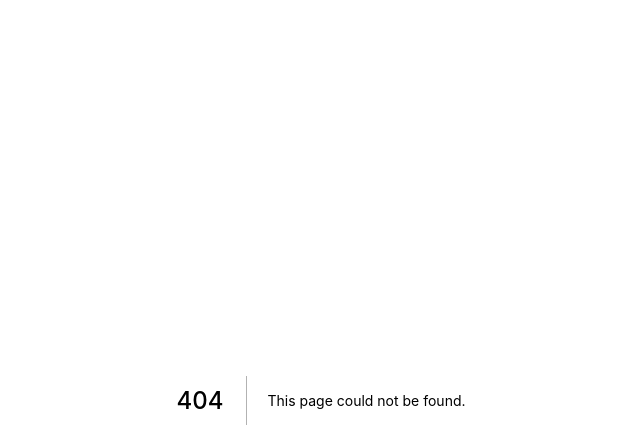
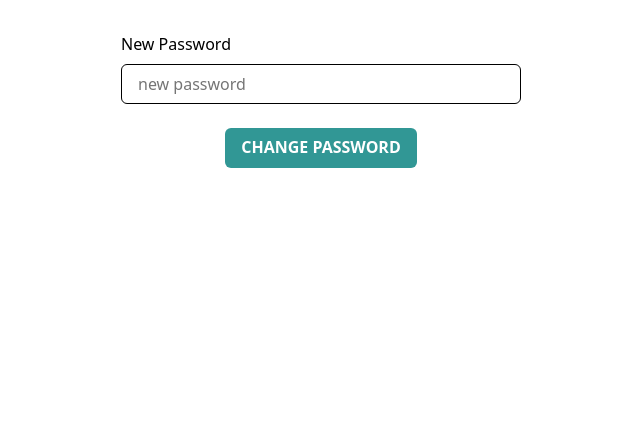
Before and after one commit to MomohNobert/lirreddit-frontend, a Next.js app: page /change-password/1 in a window 1280 px wide. Before the commit this address had no page. Shown: the top 448 px of the page, without its empty margins (319-959 px from the left). Built offline with nearby package versions, Linux system fonts and the light colour scheme.

Commit message:
created token component

```diff
--- /dev/null
+++ b/src/pages/change-password/[token].tsx
@@ -0,0 +1,62 @@
+import { FormControl, Box, Center, Button } from '@chakra-ui/react';
+import { Formik, Form } from 'formik';
+import { NextPage } from 'next';
+import { useRouter } from 'next/dist/client/router';
+import React from 'react';
+import { InputField } from '../../components/inputField';
+import { Wrapper } from '../../components/Wrapper';
+import { toErrorMap } from '../../utils/toErrorMap';
+import login from '../login';
+
+export const ChangePassword: NextPage<{token: string}> = ({ token }) => {
+    const router = useRouter();
+
+    return (
+        <Wrapper variant='small'>
+        <Formik
+            initialValues={{ newPassword: '' }}
+            onSubmit={async (values, {setErrors}) => {
+                // const response = await login(values);
+                // if (response.data?.login.errors) {
+                //     setErrors(toErrorMap(response.data.login.errors))
+                // } else if (response.data?.login.user) {
+                //     //worked
+                //     router.push('/');
+                // }
+            }}
+        >
+            {({ isSubmitting }) => (
+                <Form>
+                    <FormControl>
+                            <InputField
+                                name="newPassword"
+                                placeholder="new password"
+                                label="New Password"
+                                type="password"
+                            />
+                            <Box mt={6}>
+                                <Center>
+                                    <Button
+                                        type="submit"
+                                        colorScheme="teal"
+                                        isLoading={isSubmitting}
+                                    >
+                                        CHANGE PASSWORD
+                                    </Button>
+                                </Center>
+                            </Box>
+                    </FormControl>
+                </Form>
+            )}
+        </Formik>
+    </Wrapper>
+    )
+}
+
+ChangePassword.getInitialProps = ({ query }) => {
+    return {
+        token: query.token as string
+    }
+}
+
+export default ChangePassword;
```
